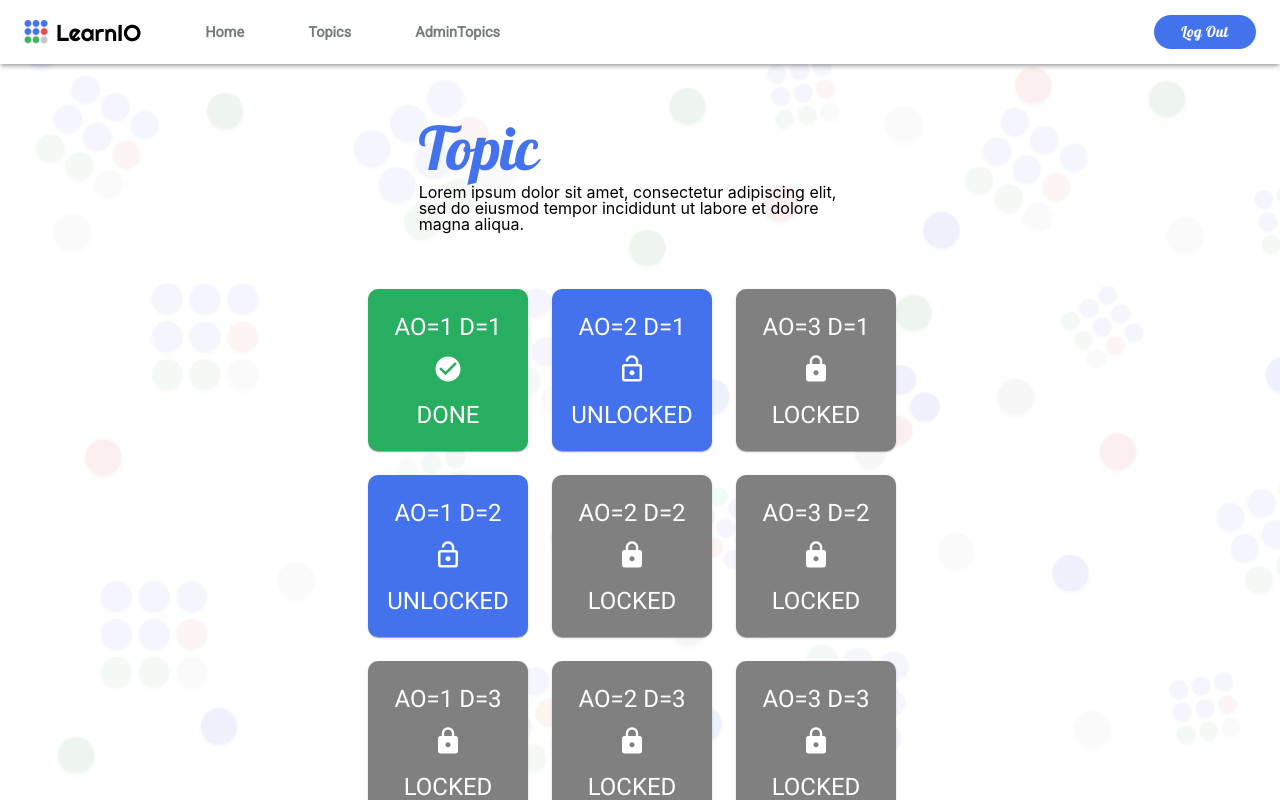
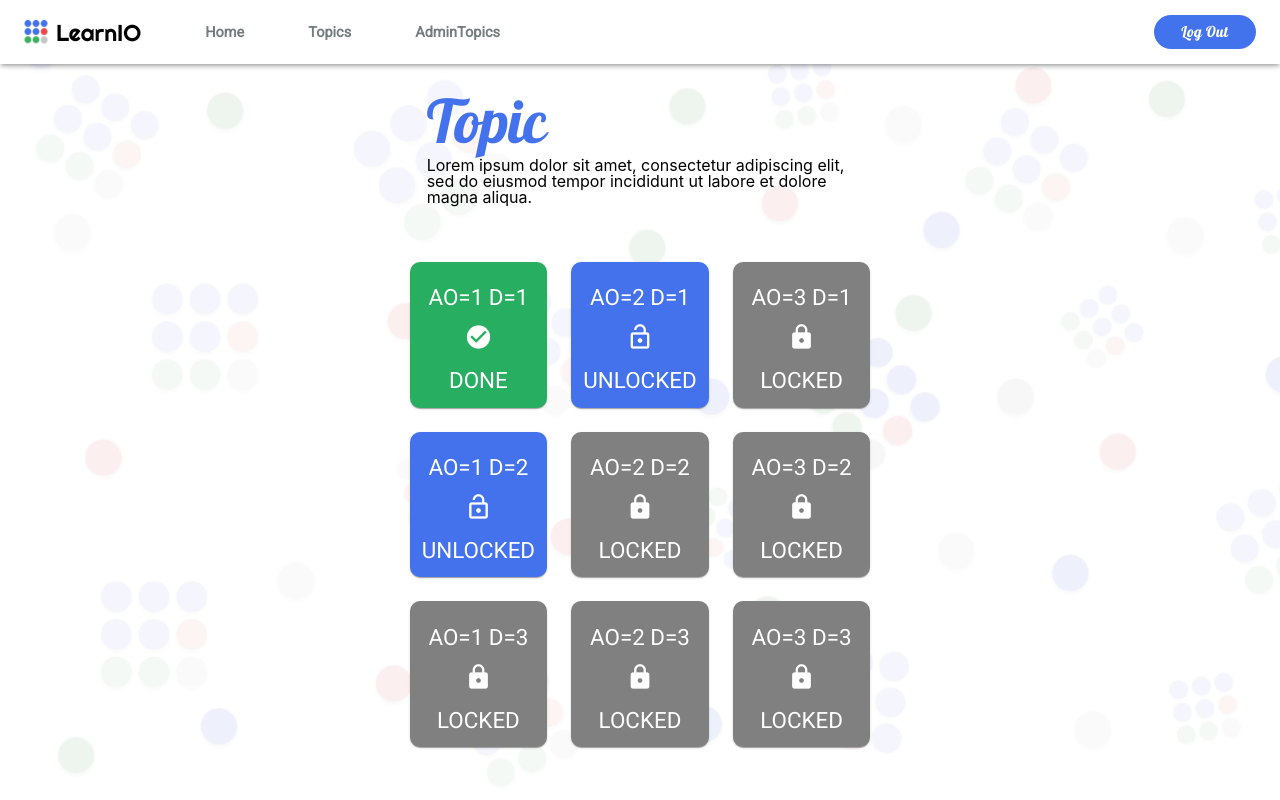
Before and after one commit to IvanLuksic/LearnIO, a React (Create React App) app in the folder learnio/: page /topic/1 in a window 1280 px wide. Built offline with nearby package versions, Linux system fonts and the light colour scheme.

Commit message:
changed font and size of matrix field (scrollbar problem), whitespace between (topic 1) and navbar removed

```diff
--- a/learnio/src/components/admin/DisplayField.jsx
+++ b/learnio/src/components/admin/DisplayField.jsx
@@ -17,9 +17,9 @@ const useStyles = makeStyles((theme) => ({
         variant: "outlined",
         backgroundColor: '#BDBDBD',
         fontFamily:'Roboto',
-        fontSize: '3vh',
+        fontSize: '2.8vh',
         paddingTop:  '10px',
-        padding: theme.spacing(1),
+        padding: theme.spacing(0.2),
         color:"white",
         borderRadius: "10px",
         cursor: "pointer"
--- a/learnio/src/components/admin/MatricaAdmin.jsx
+++ b/learnio/src/components/admin/MatricaAdmin.jsx
@@ -45,14 +45,6 @@ const useStyles = makeStyles((theme) => ({
           [theme.breakpoints.up('md')]: {
             marginTop:"12vh",
             height: "85vh",
-          },
-    },
-    matrix:{
-        marginRight:"2vh",
-        [theme.breakpoints.up('md')]: {
-             marginTop:"10vh",
-             overflowY: "scroll",
-             maxHeight: "90vh"
           },
     },
     questionsTable:{
@@ -158,7 +150,7 @@ function MatricaAdmin(props)
     return (
         <div style={{display: "flex", flexDirection: "column",justifyContent:"space-evenly", alignItems:"center"}} className={classes.background}>
         <Grid container direction="row" justify="center" alignItems="center"  height="100%" >
-            <Grid container item md={6} direction="row"  className={classes.matrix} justify="center" alignItems="center" >
+            <Grid container item md={6} direction="row" justify="center" alignItems="center" >
                 <Grid item xs={11} md={8} className={classes.topicTitle} direction="column" justify="center" alignItems="flex-start"  container>
                     <Grid item><Typography  xs={11} color="primary" variant="h2" component="h2" className={classes.lobster}>Topic {topicID}</Typography></Grid>
                     <Grid item><p style={{fontSize:'2vh', color: 'black', display: 'block'}}>Lorem ipsum dolor sit amet, consectetur adipiscing elit, sed do eiusmod tempor incididunt ut labore et dolore magna aliqua.</p></Grid>
--- a/learnio/src/components/student/DisplayField.jsx
+++ b/learnio/src/components/student/DisplayField.jsx
@@ -17,20 +17,12 @@ const useStyles = makeStyles((theme) => ({
         variant: "outlined",
         backgroundColor: '#BDBDBD',
         fontFamily:'Roboto',
-        fontSize: '3vh',
+        fontSize: '2.8vh',
         paddingTop:  '10px',
-        padding: theme.spacing(1),
+        padding: theme.spacing(0.2),
         color:"white",
         borderRadius: "10px",
         cursor: "pointer"
-        },
-    matrix:{
-        marginRight:"2vh",
-        [theme.breakpoints.up('md')]: {
-             marginTop:"10vh",
-             overflowY: "scroll",
-             maxHeight: "90vh"
-          },
         },
 }));
 
@@ -78,7 +70,7 @@ function DisplayField(props){
     return (
 
             <Grid item>
-                <Paper onClick={(event)=>{props.changeSelected(event,props.ao,props.d,props.question);}} className={classes.paper} style={{backgroundColor: color}}>
+                <Paper onClick={(event)=>{props.changeSelected(event,props.ao,props.d,props.question,status)}} className={classes.paper} style={{backgroundColor: color}}>
                     <Grid container direction="column" justify="center" alignItems="center" style={{height: "100%"}}>
                         <Grid item><h1>AO={props.ao} D={props.d}</h1></Grid>
                         <Grid item><Icon className={classes.icons}>{icon}</Icon></Grid>
--- a/learnio/src/components/student/Matrica.jsx
+++ b/learnio/src/components/student/Matrica.jsx
@@ -37,14 +37,6 @@ const useStyles = makeStyles((theme) => ({
     lobster: {
         fontFamily: "Lobster"
     },
-  matrix:{
-      marginRight:"2vh",
-      [theme.breakpoints.up('md')]: {
-           marginTop:"10vh",
-           overflowY: "scroll",
-           maxHeight: "90vh"
-        },
-  },
 
 }));
 
@@ -81,11 +73,14 @@ function Matrica(props)
        setDSelected(d);
        setAoSelected(ao);
        setQuestionSelected(quest);
-       setOpenPopup(true);
       };
    const changeQuestions=(field)=>{
       setFields(field);
     };
+  const handleChangeAndPopup = (event,ao,d,question,status)=>{
+    changeAoDSelected(event,ao,d,question);
+    if(status!=="LOCKED") setOpenPopup(true);
+  }
 
    const classes = useStyles();
     return(
@@ -95,14 +90,14 @@ function Matrica(props)
             <QuestionPopup ao={aoLVL} question={questionSelected} setOpenPopup={setOpenPopup} changeQuestions={changeQuestions} field={fields}/>
           </PopupDialog>
         }
-        <Grid container direction="row" justify="center" alignItems="center">
-            <Grid container item md={6} direction="row"  className={classes.matrix} justify="center" alignItems="center" >
+        <Grid container direction="column" justify="flex-start" alignItems="center">
+            <Grid container item md={6} direction="row"  justify="center" alignItems="center" >
                 <Grid item xs={11} md={8} className={classes.topicTitle} direction="column" justify="center" alignItems="flex-start"  container>
                     <Grid item><Typography  xs={11} color="primary" variant="h2" component="h2" className={classes.lobster}>Topic</Typography></Grid>
                     <Grid item><p style={{fontSize:'2vh', color: 'black', display: 'block'}}>Lorem ipsum dolor sit amet, consectetur adipiscing elit, sed do eiusmod tempor incididunt ut labore et dolore magna aliqua.</p></Grid>
                 </Grid>
                 <Grid item md = {11} xs = {11} sm = {11} spacing={3} container direction="row" justify="center" alignItems="center" >
-                    <DisplayMatrix changeSelected={changeAoDSelected} ar={fieldToRows(fields,aoLVL,dLVL)} aoSelected={aoSelected} dSelected={dSelected}/>
+                    <DisplayMatrix changeSelected={handleChangeAndPopup} ar={fieldToRows(fields,aoLVL,dLVL)} aoSelected={aoSelected} dSelected={dSelected}/>
                 </Grid>
             </Grid>
         </Grid>
```
Also changed, not shown: 1 other file (tests, documents, lock files or other folders).
